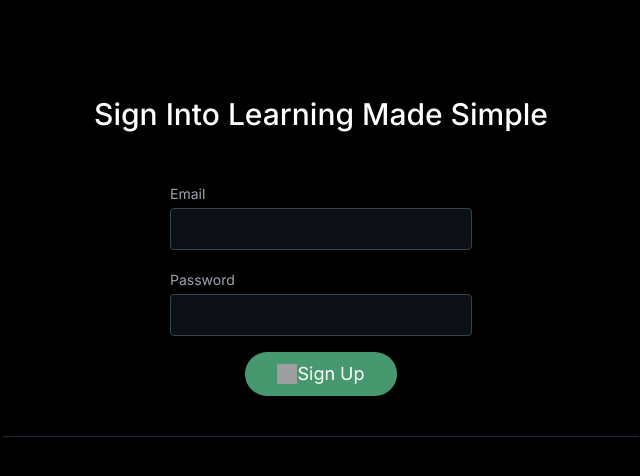
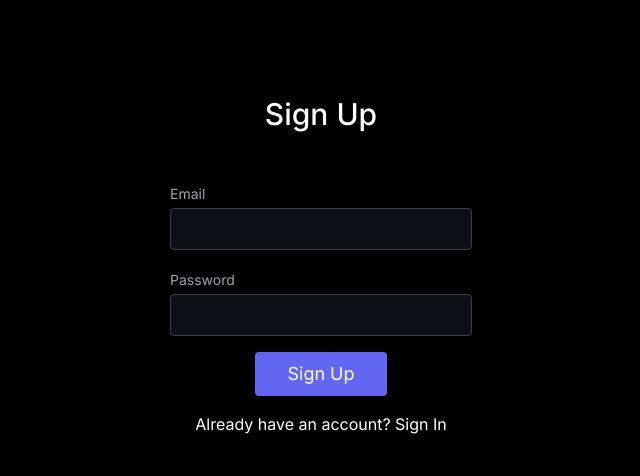
Before and after one commit to thetajwar2003/learning-made-simple-ui, a Next.js app: page /login in a window 1280 px wide. Shown: the top 476 px of the page, without its empty margins (319-959 px from the left). Built offline with nearby package versions, Linux system fonts and the light colour scheme; no server answers; grey boxes are pictures that could not be loaded; what aws-amplify would draw is missing.

Commit message:
refactored auth and add conditional sign up

```diff
--- /dev/null
+++ b/src/app/dashboard/page.tsx
@@ -0,0 +1,3 @@
+export default function Dashboard() {
+  return <div>StudentDashboard</div>;
+}
--- a/src/app/login/page.tsx
+++ b/src/app/login/page.tsx
@@ -1,137 +1,114 @@
-"use client";
-import React, { useState } from "react";
-import { useRouter } from "next/navigation";
-import { SubmitHandler, useForm } from "react-hook-form";
-
-import { Amplify, Auth } from "aws-amplify";
-import awsconfig from "../../aws-exports";
-
-Amplify.configure(awsconfig);
-
-type LoginInputs = {
-  email: string;
-  password: string;
-};
+// src/pages/login.tsx
+'use client';
+import { useRouter } from 'next/navigation';
+import { useState } from 'react';
+import { useForm } from 'react-hook-form';
+import { AuthInputs, signIn, signUp } from '../../auth/auth'; // Adjust the import path as necessary
 
 export default function Login() {
-  const [signUpError, setSignUpError] = useState<string>("");
+  const [error, setError] = useState<string>('');
+  const [isSignUp, setIsSignUp] = useState<boolean>(true);
   const router = useRouter();
   const {
     register,
     handleSubmit,
-    watch,
     formState: { errors },
-  } = useForm<LoginInputs>();
+  } = useForm<AuthInputs>();
 
-  const signUp = async (data: LoginInputs) => {
-    const { email, password } = data;
-
-    try {
-      const { user } = await Auth.signUp({
-        username: email,
-        password,
-        attributes: {
-          email,
-        },
-        autoSignIn: {
-          enabled: true,
-        },
-      });
-      console.log("Signed up a user:", user);
-    } catch (error) {
-      throw error;
-    }
-  };
-
-  const onSubmit: SubmitHandler<LoginInputs> = async (data) => {
-    console.log("here");
-    try {
-      console.log("trying");
-      await signUp(data).then(() => router.push("/student"));
-    } catch (error: any) {
-      console.log("failllll");
-
-      console.error(error);
-      setSignUpError(error.message);
+  const onSubmit = async (data: AuthInputs) => {
+    setError('');
+    if (isSignUp) {
+      try {
+        await signUp(data);
+        router.push('/dashboard'); // Redirect to the dashboard after sign up
+      } catch (error: any) {
+        setError(error.message);
+      }
+    } else {
+      try {
+        await signIn(data);
+        router.push('/dashboard'); // Redirect to the dashboard after sign in
+      } catch (error: any) {
+        setError(error.message);
+      }
     }
   };
 
   return (
-    <section className="text-gray-400 body-font absolute inset-0 bg-black">
-      <div className="container px-5 py-24 mx-auto">
-        <div className="flex flex-row text-center w-full mb-12 justify-around">
-          <h1 className="sm:text-3xl text-2xl font-medium title-font text-white">
-            Sign Into Learning Made Simple
+    <section className='text-gray-400 body-font absolute inset-0 bg-black'>
+      <div className='container px-5 py-24 mx-auto'>
+        <div className='flex flex-row text-center w-full mb-12 justify-around'>
+          <h1 className='sm:text-3xl text-2xl font-medium title-font text-white'>
+            {isSignUp ? 'Sign Up' : 'Sign In'}
           </h1>
         </div>
-        <form className="lg:w-1/2 md:w-2/3 mx-auto justify-center">
-          <div className="flex flex-col -m-2 items-center">
-            <div className="p-2 w-1/2">
-              <div className="relative">
-                <label className="leading-7 text-sm text-gray-400">Email</label>
+        <form
+          onSubmit={handleSubmit(onSubmit)}
+          className='lg:w-1/2 md:w-2/3 mx-auto'
+        >
+          <div className='flex flex-col -m-2'>
+            <div className='p-2 w-1/2 mx-auto'>
+              <div className='relative'>
+                <label
+                  htmlFor='email'
+                  className='leading-7 text-sm text-gray-400'
+                >
+                  Email
+                </label>
                 <input
-                  type="text"
-                  id="email"
-                  {...register("email", {
-                    required: {
-                      value: true,
-                      message: "Please enter a valid email.",
-                    },
-                  })}
-                  className="w-full bg-gray-800 bg-opacity-40 rounded border border-gray-700 focus:border-indigo-500 focus:bg-gray-900 focus:ring-2 focus:ring-indigo-900 text-base outline-none text-gray-100 py-1 px-3 leading-8 transition-colors duration-200 ease-in-out"
+                  type='text'
+                  id='email'
+                  {...register('email', { required: 'Email is required' })}
+                  className='w-full bg-gray-800 bg-opacity-40 rounded border border-gray-700 focus:border-indigo-500 focus:bg-gray-900 focus:ring-2 focus:ring-indigo-900 text-base outline-none text-gray-100 py-1 px-3 leading-8 transition-colors duration-200 ease-in-out'
                 />
+                {errors.email && (
+                  <p className='text-red-500'>{errors.email.message}</p>
+                )}
               </div>
             </div>
-
-            <div className="p-2 w-1/2">
-              <div className="relative">
-                <label className="leading-7 text-sm text-gray-400">
+            <div className='p-2 w-1/2 mx-auto'>
+              <div className='relative'>
+                <label
+                  htmlFor='password'
+                  className='leading-7 text-sm text-gray-400'
+                >
                   Password
                 </label>
                 <input
-                  type="password"
-                  id="password"
-                  {...register("password", {
-                    required: {
-                      value: true,
-                      message: "Please enter a password.",
-                    },
-                    minLength: {
-                      value: 8,
-                      message: "Please enter a stronger password.",
-                    },
+                  type='password'
+                  id='password'
+                  {...register('password', {
+                    required: 'Password is required',
                   })}
-                  className="w-full bg-gray-800 bg-opacity-40 rounded border border-gray-700 focus:border-indigo-500 focus:bg-gray-900 focus:ring-2 focus:ring-indigo-900 text-base outline-none text-gray-100 py-1 px-3 leading-8 transition-colors duration-200 ease-in-out"
+                  className='w-full bg-gray-800 bg-opacity-40 rounded border border-gray-700 focus:border-indigo-500 focus:bg-gray-900 focus:ring-2 focus:ring-indigo-900 text-base outline-none text-gray-100 py-1 px-3 leading-8 transition-colors duration-200 ease-in-out'
                 />
+                {errors.password && (
+                  <p className='text-red-500'>{errors.password.message}</p>
+                )}
               </div>
             </div>
-            <div className="p-2 w-auto space-y-4">
+            <div className='p-2 w-full'>
               <button
-                id="loginButton"
-                type="submit"
-                onClick={handleSubmit(onSubmit)}
-                className="flex mx-auto text-white bg-primary border-0 py-2 px-8 focus:outline-none hover:bg-secondary rounded-full text-lg w-full justify-center items-center"
+                type='submit'
+                className='flex mx-auto text-white bg-indigo-500 border-0 py-2 px-8 focus:outline-none hover:bg-indigo-600 rounded text-lg'
               >
-                <img
-                  className="w-5 h-5"
-                  src="https://img.icons8.com/material-outlined/24/FFFFFF/enter-2.png"
-                  loading="lazy"
-                  alt="log in logo"
-                />
-                Sign Up
+                {isSignUp ? 'Sign Up' : 'Sign In'}
               </button>
             </div>
-            {signUpError != "" ? (
-              <p
-                id="signUpError"
-                className="text-red-700                                                                                                                                                                                   "
-              >
-                {signUpError}
-              </p>
-            ) : null}
-            <div className="p-2 w-full pt-8 mt-8 border-t border-gray-800 text-center"></div>
+            {error && <p className='text-red-500 text-center'>{error}</p>}
           </div>
         </form>
+        <div className='text-center mt-4'>
+          <button
+            type='button'
+            onClick={() => setIsSignUp(!isSignUp)}
+            className='text-white'
+          >
+            {isSignUp
+              ? 'Already have an account? Sign In'
+              : "Don't have an account? Sign Up"}
+          </button>
+        </div>
       </div>
     </section>
   );
--- a/src/app/student/page.tsx
+++ /dev/null
@@ -1,5 +0,0 @@
-import React from "react";
-
-export default function StudentDashboard() {
-  return <div>StudentDashboard</div>;
-}
--- /dev/null
+++ b/src/auth/auth.tsx
@@ -0,0 +1,85 @@
+// src/auth/auth.ts
+import { Amplify, Auth } from 'aws-amplify';
+
+// Configure Amplify with the Cognito details
+Amplify.configure({
+  Auth: {
+    region: process.env.NEXT_PUBLIC_REGION,
+    userPoolId: process.env.NEXT_PUBLIC_USER_POOL_ID,
+    userPoolWebClientId: process.env.NEXT_PUBLIC_APP_CLIENT_ID,
+  },
+});
+
+// Define the type for the signup and sign-in input
+export type AuthInputs = {
+  email: string;
+  password: string;
+};
+
+// The signUp function that will be used in the Login component
+export const signUp = async (data: AuthInputs) => {
+  const { email, password } = data;
+
+  try {
+    const { user } = await Auth.signUp({
+      username: email,
+      password,
+      attributes: {
+        email,
+      },
+      autoSignIn: {
+        enabled: true,
+      },
+    });
+    console.log('Signed up a user:', user);
+    return user;
+  } catch (error) {
+    throw error;
+  }
+};
+
+// The signIn function to authenticate users
+export const signIn = async (data: AuthInputs) => {
+  const { email, password } = data;
+
+  try {
+    const user = await Auth.signIn(email, password);
+    console.log('Signed in user:', user);
+    return user;
+  } catch (error) {
+    throw error;
+  }
+};
+
+// The logOut function to sign out users
+export const logOut = async () => {
+  try {
+    await Auth.signOut();
+    console.log('User signed out.');
+  } catch (error) {
+    throw error;
+  }
+};
+
+// The deleteUser function to delete a user's account
+export const deleteUser = async () => {
+  try {
+    const user = await Auth.currentAuthenticatedUser();
+    await Auth.deleteUser();
+    console.log('User account deleted.');
+  } catch (error) {
+    throw error;
+  }
+};
+
+// The checkUser function to check if a user is currently logged in
+export const isLoggedIn = async () => {
+  try {
+    const user = await Auth.currentAuthenticatedUser();
+    console.log('Current authenticated user:', user);
+    return user; // User is logged in
+  } catch (error) {
+    console.error('No current user:', error);
+    return null; // No user is logged in
+  }
+};
```
